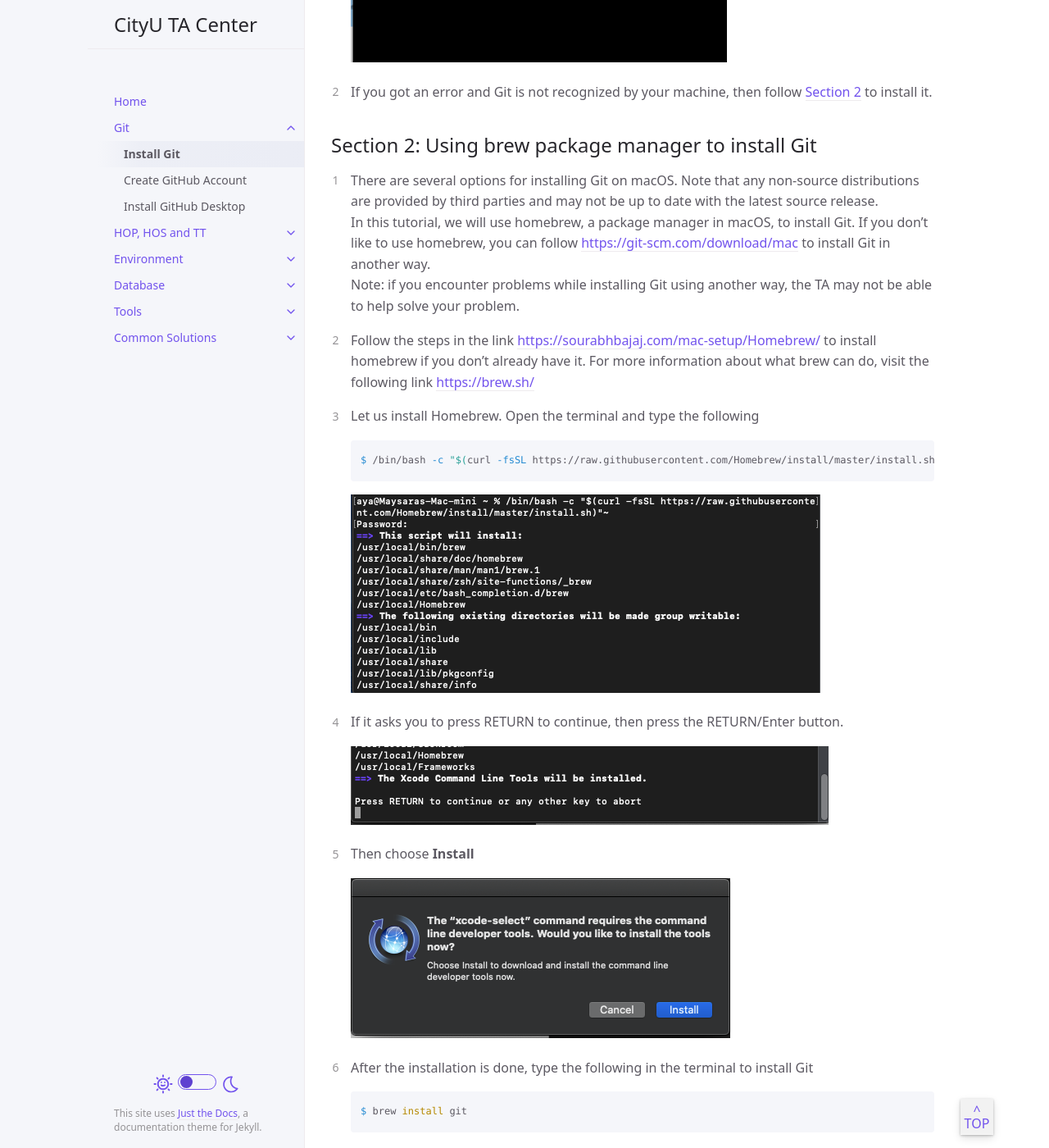
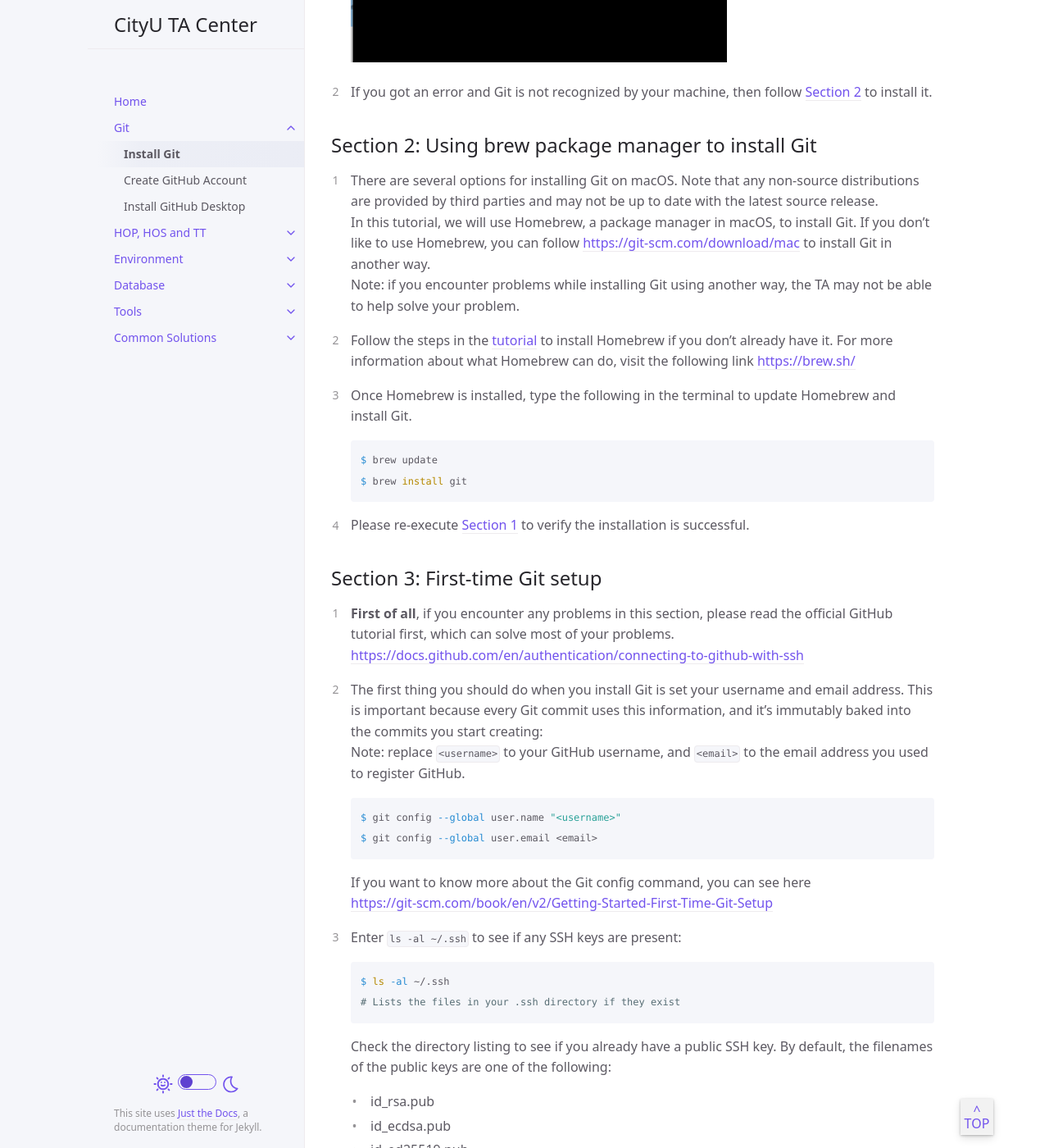
Before and after one commit to thomasthaddeus/cityuseattle.github.io, a Jekyll site: the page built from docs/git/install.md, in a window 1280 px wide and 1400 px high, scrolled down 842 px. Shown: the whole window at 82% size. Built offline with Jekyll 4.4.1, drawn with Linux system fonts in a browser that asks for light colours.

Commit message:
add tutorial: Install Homebrew. close #9

````diff
--- a/docs/git/install.md
+++ b/docs/git/install.md
@@ -34,34 +34,19 @@ nav_order: 2
 ## Section 2: Using brew package manager to install Git
 
  1. There are several options for installing Git on macOS. Note that any non-source distributions are provided by third parties and may not be up to date with the latest source release.
-    In this tutorial, we will use homebrew, a package manager in macOS, to install Git. If you don't like to use homebrew, you can follow <https://git-scm.com/download/mac> to install Git in another way.
+    In this tutorial, we will use Homebrew, a package manager in macOS, to install Git. If you don't like to use Homebrew, you can follow <https://git-scm.com/download/mac> to install Git in another way.
     Note: if you encounter problems while installing Git using another way, the TA may not be able to help solve your problem.
 
- 2. Follow the steps in the link <https://sourabhbajaj.com/mac-setup/Homebrew/> to install homebrew if you don't already have it. For more information about what brew can do, visit the following link <https://brew.sh/>
+ 2. Follow the steps in the [tutorial]({{ site.baseurl }}{% link docs/tools/homebrew.md %}) to install Homebrew if you don't already have it. For more information about what Homebrew can do, visit the following link <https://brew.sh/>
 
- 3. Let us install Homebrew. Open the terminal and type the following
+ 3. Once Homebrew is installed, type the following in the terminal to update Homebrew and install Git.
 
     ```shell
-    $ /bin/bash -c "$(curl -fsSL https://raw.githubusercontent.com/Homebrew/install/master/install.sh)"
-    ```
-
-    ![install_brew_output](/assets/images/git/install/install_brew_output.png)
-
- 4. If it asks you to press RETURN to continue, then press the RETURN/Enter button.
-
-    ![installing_brew_output](/assets/images/git/install/installing_brew_output.png)
-
- 5. Then choose **Install**
-
-    ![xcode_command](/assets/images/git/install/xcode_command.png)
-
- 6. After the installation is done, type the following in the terminal to install Git
-
-    ```shell
+    $ brew update
     $ brew install git
     ```
 
- 7. Please re-execute [Section 1](#section-1-checking-your-version-of-git) to verify the installation is successful.
+ 4. Please re-execute [Section 1](#section-1-checking-your-version-of-git) to verify the installation is successful.
 
 ## Section 3: First-time Git setup
 
````
Also changed, not shown: docs/tools/homebrew.md (added, +214 -0 lines), .markdownlint.yaml, assets/images/tools/homebrew/homebrew_logo.png (added), assets/images/tools/homebrew/install_brew_output.png (renamed from assets/images/git/install/install_brew_output.png), assets/images/tools/homebrew/installing_brew_output.png (renamed from assets/images/git/install/installing_brew_output.png), assets/images/tools/homebrew/xcode_command.png (renamed from assets/images/git/install/xcode_command.png).
